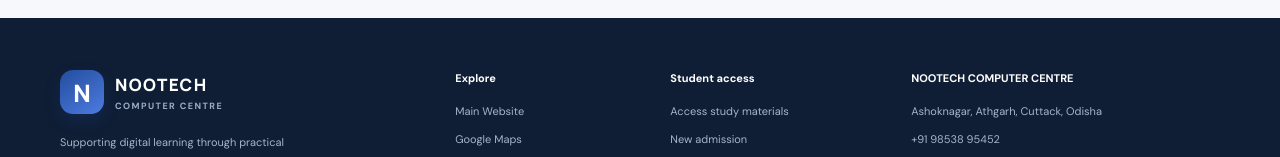
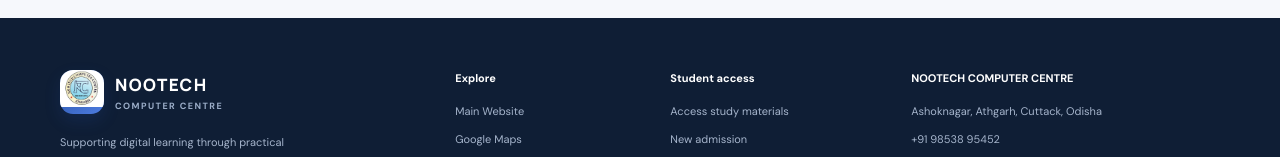
Before and after one commit to nootechcomputercentre/Study_Materials, a plain HTML site: page index.html in a window 1280 px wide. Shown: the part 1980-2137 px from the top of the page. Drawn offline with Linux system fonts and the light colour scheme.

Commit message:
Update index.html

```diff
--- a/index.html
+++ b/index.html
@@ -80,7 +80,7 @@
 
   <footer class="site-footer" id="contact">
     <div class="section-wrap footer-main">
-      <div class="footer-brand"><div class="brand"><div class="brand-logo"><span class="logo-fallback">N</span></div><div class="brand-copy"><strong>NOOTECH</strong><span>COMPUTER CENTRE</span></div></div><p>Supporting digital learning through practical computer education and student-focused resources.</p></div>
+      <div class="footer-brand"><div class="brand"><div class="brand-logo"><img src="img/logo.png" alt="Nootech logo" onerror="this.style.display='none';this.nextElementSibling.style.display='grid'"><span class="logo-fallback">N</span></div><div class="brand-copy"><strong>NOOTECH</strong><span>COMPUTER CENTRE</span></div></div><p>Supporting digital learning through practical computer education and student-focused resources.</p></div>
       <div class="footer-links"><b>Explore</b><a href="https://nootechcomputercentre.github.io/main-site/" target="_blank" rel="noopener">Main Website</a><a href="https://www.google.com/maps/search/?api=1&query=Nootech+Computer+Centre+Ashoknagar+Athgarh+Odisha" target="_blank" rel="noopener">Google Maps</a><a href="https://www.facebook.com/" target="_blank" rel="noopener">Facebook</a><a href="https://www.instagram.com/" target="_blank" rel="noopener">Instagram</a></div>
       <div class="footer-links"><b>Student access</b><a href="#" data-open-access>Access study materials</a><a href="../index.html" target="_blank" rel="noopener">New admission</a><a href="mailto:nootechcomputercentre@gmail.com">Email the centre</a></div>
       <div class="footer-contact"><b>NOOTECH COMPUTER CENTRE</b><span>Ashoknagar, Athgarh, Cuttack, Odisha</span><a href="tel:+919853895452">+91 98538 95452</a><a href="mailto:nootechcomputercentre@gmail.com">nootechcomputercentre@gmail.com</a></div>
```
